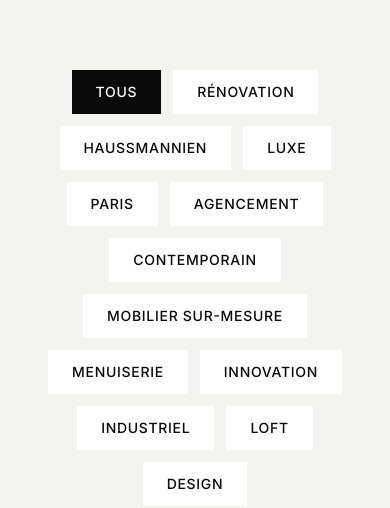
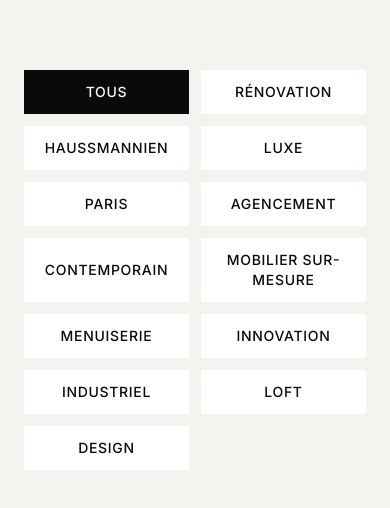
Before and after one commit to jimeye/SITE-DESIGN-ECR, a Next.js app: page /portfolio in a window 390 px wide. Shown: the part 378-886 px from the top of the page. Built offline with nearby package versions, Linux system fonts and the light colour scheme; no server answers.

Commit message:
Fix: Réorganiser filtres portfolio en grille 2 colonnes (mobile)

```diff
--- a/app/portfolio/page.tsx
+++ b/app/portfolio/page.tsx
@@ -29,12 +29,12 @@ export default function PortfolioPage() {
       {/* Filter Tags */}
       <section className="section-sm bg-neutral-beige">
         <div className="container-custom">
-          <div className="flex flex-wrap justify-center gap-3">
+          <div className="grid grid-cols-2 gap-3 md:grid-cols-3 lg:grid-cols-4 xl:grid-cols-5">
             {allTags.map((tag) => (
               <button
                 key={tag}
                 onClick={() => setSelectedTag(tag)}
-                className={`rounded-none px-6 py-3 text-sm font-medium uppercase tracking-wider transition-all ${
+                className={`rounded-none px-4 py-3 text-center text-sm font-medium uppercase tracking-wider transition-all ${
                   selectedTag === tag
                     ? 'bg-primary-950 text-neutral-cream'
                     : 'bg-white text-primary-950 hover:bg-primary-100'
```
